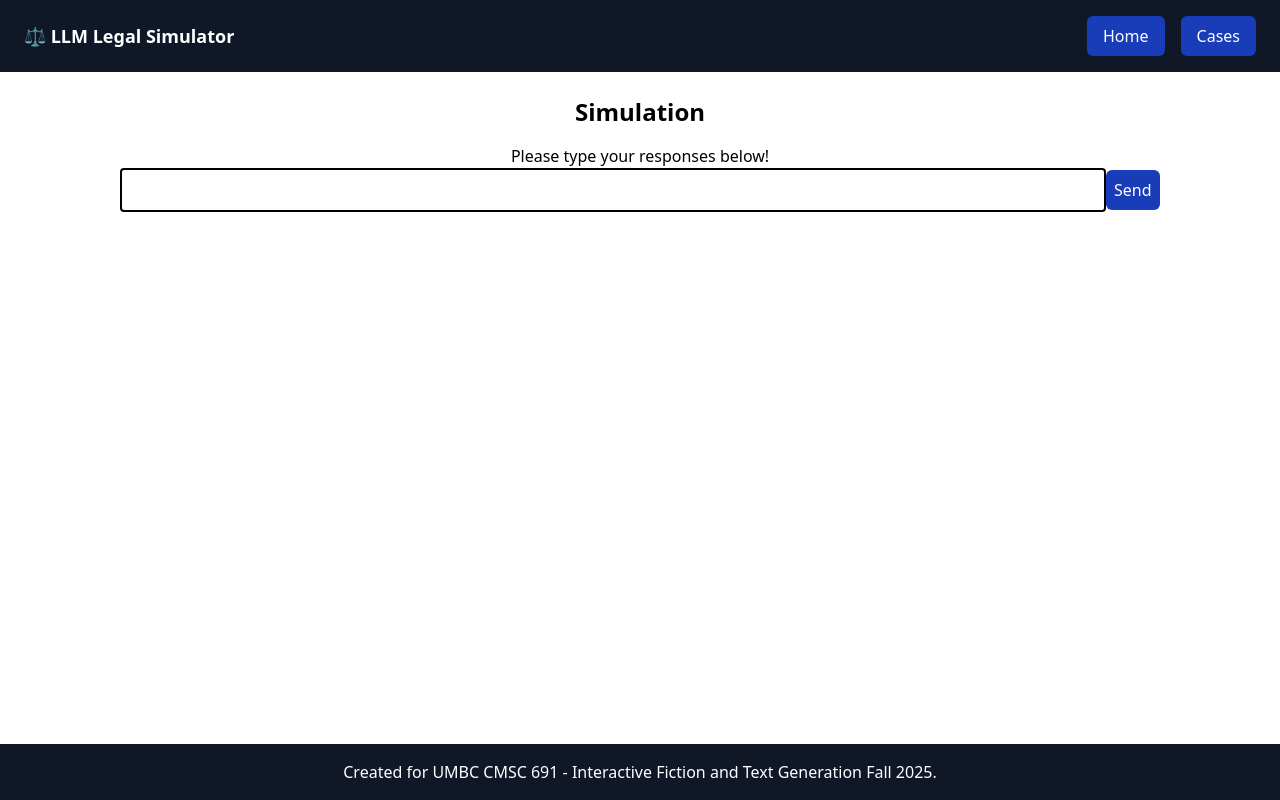
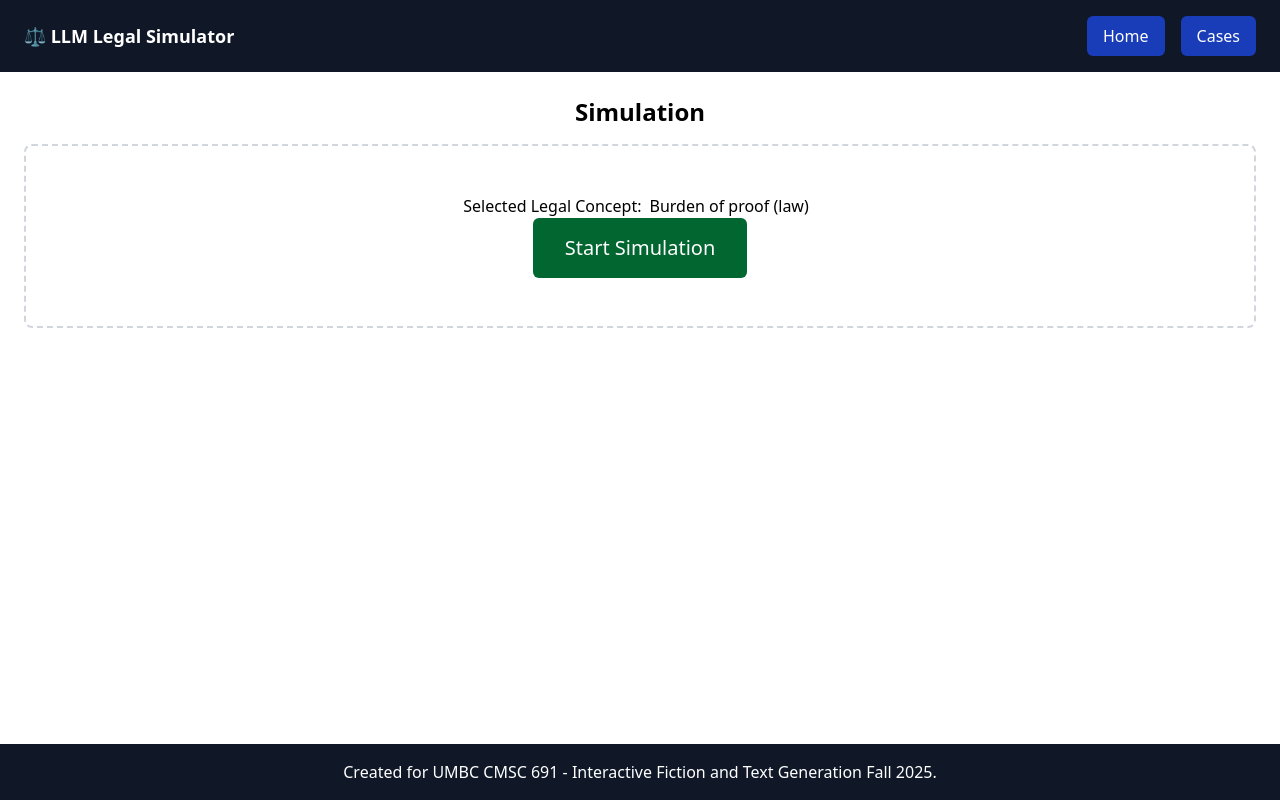
Before and after one commit to asubedi2001/llm-legal-simulator, a React (Vite) app in the folder frontend/: page /simulation in a window 1280 px wide. Built offline with nearby package versions, Linux system fonts and the light colour scheme.

Commit message:
amend previous commit, implement cases page and flesh out simulation page. Add LegalSim.ipynb

```diff
--- a/frontend/src/pages/Cases.jsx
+++ b/frontend/src/pages/Cases.jsx
@@ -1,7 +1,7 @@
 import React, {useState} from 'react';
 import { useNavigate } from 'react-router-dom';
 
-const CASE_CONCEPTS = [
+export const CASE_CONCEPTS = [
       {
         idx: 0,
         concept_name: 'Abstention doctrine'
--- a/frontend/src/pages/Simulation.jsx
+++ b/frontend/src/pages/Simulation.jsx
@@ -1,48 +1,101 @@
-import React, { useState } from "react";
+import React, { useState, useEffect } from "react";
 import { useSearchParams } from "react-router-dom";
+import { CASE_CONCEPTS } from './Cases';
 
 export default function Simulation() {
 
   const [searchParams] = useSearchParams();
   const indexString = searchParams.get('index');
-  const doctrine_idx = indexString ? parseInt(indexString, 10) : -1;
+  var doctrine_idx = indexString ? parseInt(indexString, 10) : -1;
+
   if (doctrine_idx < 0) {
-    console.log("Using random doctrine")
+    {/* using legal_doctrines_101.tsv -> indexed 0 to 100 */}
+    doctrine_idx = Math.floor(Math.random() * 101)
   }
+
+  {/* get concept name for use on page */}
+  let conceptName = 'Unknown Concept';
+  const selectedConcept = CASE_CONCEPTS.find(concept => concept.idx === doctrine_idx);
+  conceptName = selectedConcept.concept_name;
 
   const [messages, setMessages] = useState([]);
   const [input, setInput] = useState("");
   const [phase, setPhase] = useState("initial");
   const [storySoFar, setStorySoFar] = useState("");
+  const [isLoading, setIsLoading] = useState(false);
+
+  async function startSimulation(){
+    {/* assure the initial question generation occurs exactly once on page load*/}
+    if (phase != "initial" || isLoading) {
+        return;
+    }
+
+    setIsLoading(true);
+
+    console.log(`phase ${phase}, storySoFar ${storySoFar}, doctrine_idx ${doctrine_idx}`)
+
+    try {
+      const res = await fetch("http://localhost:4444/api/generate-question",{
+        method: "POST",
+        headers: { "Content-Type": "application/json"},
+        body: JSON.stringify({
+          phase: phase,
+          story_so_far: storySoFar,
+          doctrine_idx: doctrine_idx,
+        }),
+      });
+      const data = await res.json();
+      const storyChunk = data.storyChunk || "Error receiving story setup";
+      const botMessage = { role: "bot", content: storyChunk };
+
+      setMessages([botMessage]);
+      setStorySoFar(storyChunk);
+      setPhase("middle");
+
+    } catch (error) {
+      console.error("Error during initial API call:", error);
+      setMessages([{ role: "bot", content: "Error setting up simulation." }]);
+    } finally {
+      setIsLoading(false);
+    }
+
+
+  };
 
   async function sendMessage(){
     console.log(input)
 
-    if(!input.trim()) return;
+    const processedInput = input.trim()
+    if(!processedInput || isLoading) return;
 
-    const userMessage = {role: "user", content: input};
-    setMessages([...messages, userMessage]);
+    setIsLoading(true);
+
+    const userMessage = {role: "user", content: processedInput};
+    setMessages(prev => [...prev, userMessage]);
 
     //Needs correct location
     const res = await fetch("http://localhost:4444/api/generate-question",{
       method: "POST",
       headers: { "Content-Type": "application/json"},
       body: JSON.stringify({
-        phase,
+        phase: phase,
         story_so_far: storySoFar,
         doctrine_idx: doctrine_idx,
       }),
     });
     const data = await res.json();
-    const botMessageContent = data.question || "No Question Returned";
+    const botMessageContent = data.answerChunk || "No answer/rationale Returned";
     const storyChunk = data.storyChunk || "";
     const botMessage = { role: "bot", content: botMessageContent };
 
     setMessages(prev => [...prev, botMessage]);
-    setStorySoFar(prev => + " " + (data.storyChunk || ""));
+    if (phase == "initial") {
+      setStorySoFar(storyChunk);
+    } else {
+      setStorySoFar(prev => + prev + " " + (storyChunk || ""));
+    }
 
-    if (phase === "initial") setPhase("middle");
-    else if (phase === "middle") setPhase("end");
+    if (phase === "middle") setPhase("end");
 
     setInput("");
 
@@ -51,11 +104,33 @@ export default function Simulation() {
   return (
     <div>
       <h2 className="text-2xl font-bold mb-4">Simulation</h2>
+
+      {messages.length === 0 ? (
+        <div className="text-center p-12 border-2 border-dashed border-gray-300 rounded-lg">
+          <p>Selected Legal Concept:
+            <span className="px-2">
+              {conceptName}
+            </span>
+          </p>
+          <button
+            className="bg-green-800 text-white px-8 py-4 rounded-md hover:bg-green-700 transition cursor-pointer text-xl"
+            onClick={startSimulation}
+            disabled={isLoading}
+          >
+            {isLoading ? 'Generating Case...' : 'Start Simulation'}
+          </button>
+        </div>
+      ) : (
+        <div>
           <p>Please type your responses below!</p>
           <div>
             {messages.map((msg, idx) =>(
               <div key={idx} style={{ margineBottom: 10, border: "2px solid #000000ff", borderRadius: 4 }}>
-            <b>{msg.role === "user" ? "You:" : "Bot:"}</b> {msg.content}
+                <b>{msg.role === "user" ? "Attorney:" : "Court:"}</b>
+
+                <div className="whitespace-pre-wrap mt-1">
+                  {msg.content}
+                </div>
               </div>
             ))}
           </div>
@@ -65,8 +140,7 @@ export default function Simulation() {
           style = {{ width: "80%", padding: 8, border: "2px solid #000000ff", borderRadius: 4 }}/>
           <button className="bg-blue-800 text-white px-4 py-2 rounded-md hover:bg-blue-700 transition cursor-pointer" onClick = {sendMessage} style = {{ padding: 8 }}>Send</button>
         </div>
-
-
-
+      )}
+    </div>
   );
 }
```
Also changed, not shown: 1 other file (tests, documents, lock files or other folders). Lines whose indentation alone changed are shown as unchanged.
